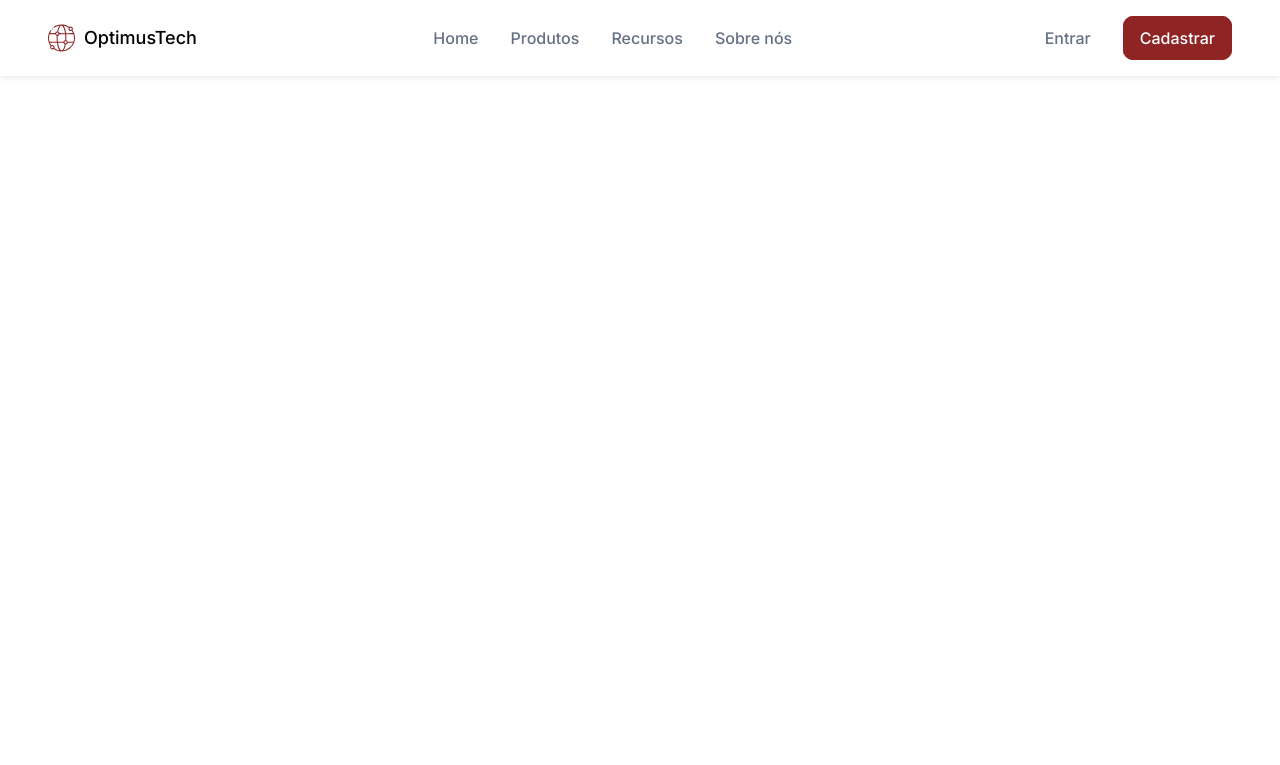
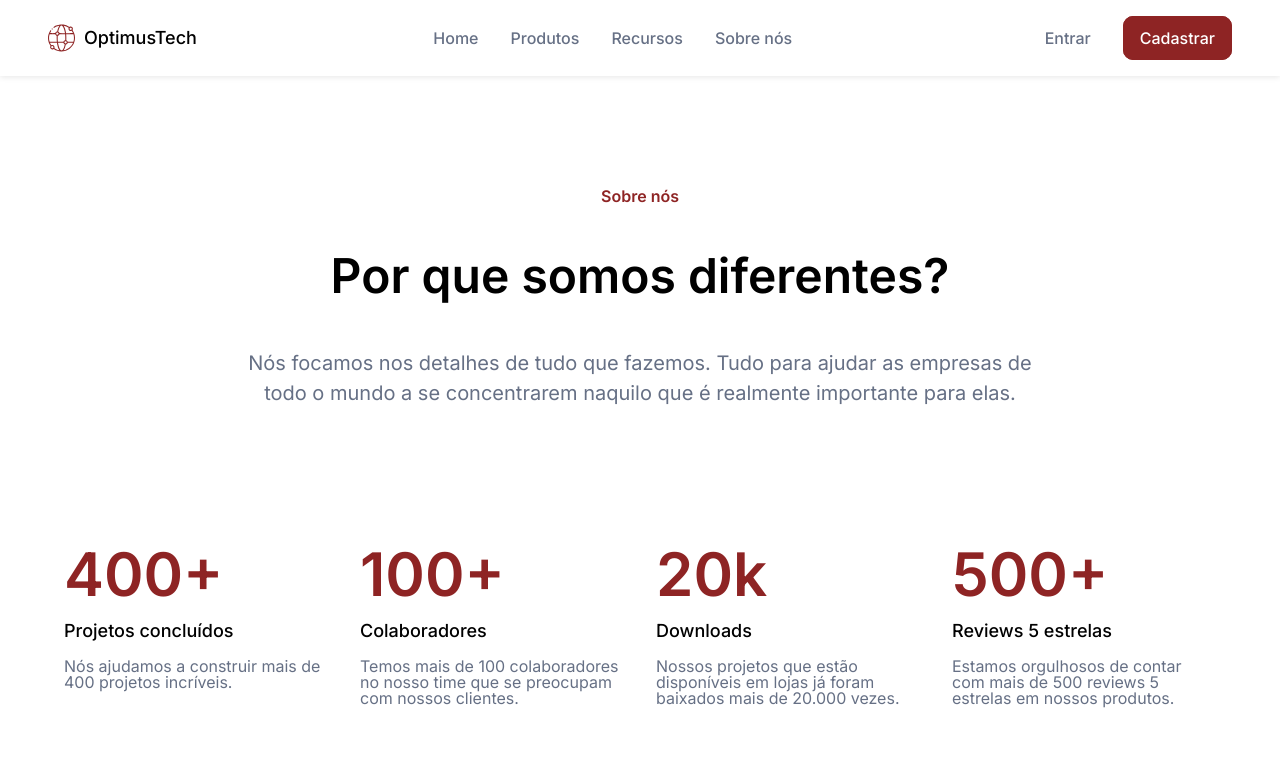
Before and after one commit to Pauloviictorss/7DaysOfCodeHTMLCSS, a plain HTML site: page index.html in a window 1280 px wide. Drawn offline with Linux system fonts and the light colour scheme.

Commit message:
Implementando a seção 'Sobre nós' e 'Métricas'

```diff
--- /dev/null
+++ b/css/banner.css
@@ -0,0 +1,25 @@
+.banner {
+    padding: 7em;
+    text-align: center;
+}
+
+.banner__text {
+    font-weight: 600;
+    color: var(--vinho);
+}
+
+.banner__subtitle {
+    font-size: 48px;
+    color: var(--preto);
+    font-weight: 600;
+    margin: 1em 0;
+}
+
+.banner__description {
+    font-weight: 400;
+    font-size: 20px;
+    color: var(--cinza);
+    line-height: 30px;
+    max-width: 800px;
+    margin: auto;
+}
--- a/css/base.css
+++ b/css/base.css
@@ -5,6 +5,7 @@
     --vinho: #8E2424;
     --branco: #FFFFFF;
     --branco-claro: #F0F0F0;
+    --preto: #000000;
     --inter: 'Inter', sans-serif;
 }
 
--- a/css/header.css
+++ b/css/header.css
@@ -66,17 +66,3 @@
     color: var(--cinza);
     border-radius: 10px;
 }
-
-@media screen and (max-width: 1024px){
-    .menu__item {
-        display: none;
-    }
-
-    .menu_logo-texto {
-        display: none;
-    }
-
-    .container {
-        padding: 1.5em;
-    }
-}
--- /dev/null
+++ b/css/metrics.css
@@ -0,0 +1,31 @@
+.metrics {
+    display: flex;
+    text-align: center;
+    justify-content: center;
+}
+
+.metrics__box {
+    margin: 0 1em 2em 1em;
+}
+
+.metrics__number {
+    font-size: 60px;
+    color: var(--vinho);
+    font-weight: 600;
+    text-align: start;
+}
+
+.metrics__title {
+    font-size: 18px;
+    font-weight: 500;
+    text-align: start;
+    margin: 1em 0;
+}
+
+.metrics__text {
+    font-weight: 400;
+    color: var(--cinza);
+    max-width: 300px;
+    min-width: 200px;
+    text-align: start;
+}
--- a/index.html
+++ b/index.html
@@ -8,6 +8,8 @@
     <link rel="stylesheet" href="css/reset.css">
     <link rel="stylesheet" href="css/base.css">
     <link rel="stylesheet" href="css/header.css">
+    <link rel="stylesheet" href="css/banner.css">
+    <link rel="stylesheet" href="css/metrics.css">
 </head>
 <body>
     <header>
@@ -32,5 +34,37 @@
             </ul>
         </nav>
     </header>
+
+    <main>
+        <section class="banner container">
+            <h3 class="banner__text">Sobre nós</h3>
+            <h2 class="banner__subtitle">Por que somos diferentes?</h2>
+            <p class="banner__description">Nós focamos nos detalhes de tudo que fazemos. Tudo para ajudar as empresas de todo o mundo a se concentrarem naquilo que é realmente importante para elas.</p>
+        </section>
+
+        <section class="metrics container">
+            <div class="metrics__box">
+                <h2 class="metrics__number">400+</h2>
+                <p class="metrics__title">Projetos concluídos</p>
+                <p class="metrics__text">Nós ajudamos a construir mais de 400 projetos incríveis.</p>
+            </div>
+            <div class="metrics__box">
+                <h2 class="metrics__number">100+</h2>
+                <p class="metrics__title">Colaboradores</p>
+                <p class="metrics__text">Temos mais de 100 colaboradores no nosso time que se preocupam com nossos clientes.</p>
+            </div>
+            <div class="metrics__box">
+                <h2 class="metrics__number">20k</h2>
+                <p class="metrics__title">Downloads</p>
+                <p class="metrics__text">Nossos projetos que estão disponíveis em lojas já foram baixados mais de 20.000 vezes.</p>
+            </div>
+            <div class="metrics__box">
+                <h2 class="metrics__number">500+</h2>
+                <p class="metrics__title">Reviews 5 estrelas</p>
+                <p class="metrics__text">Estamos orgulhosos de contar com mais de 500 reviews 5 estrelas em nossos produtos.</p>
+            </div>
+        </section>
+
+    </main>
 </body>
 </html>
```
